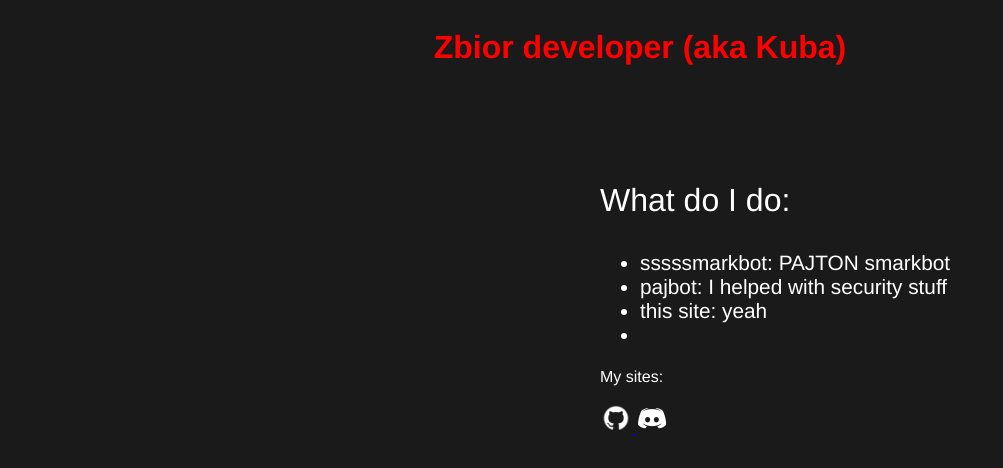
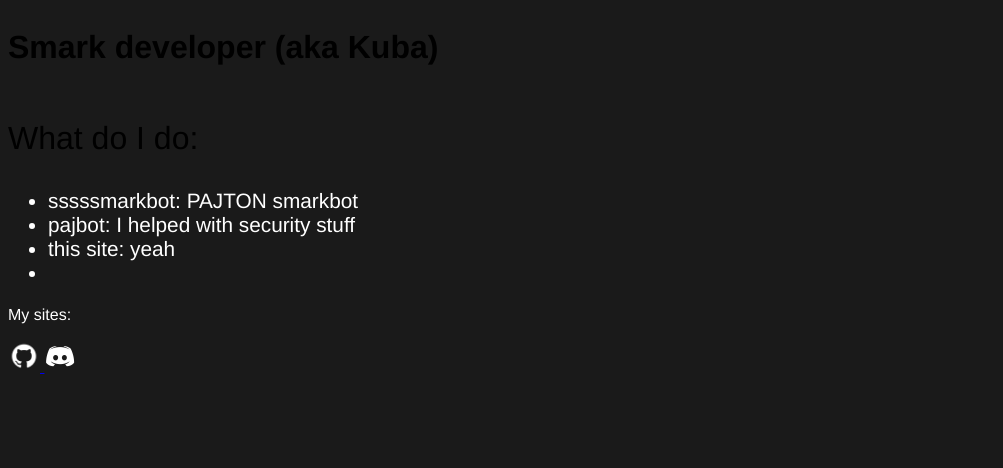
Before and after one commit to jakubek0708/stroneczka, a website: page index.html in a window 1280 px wide. Shown: the whole page, without its empty margins (0-1003 px from the left). Drawn offline with Linux system fonts and the light colour scheme.

Commit message:
refactor(index.html): change styling

```diff
--- a/index.html
+++ b/index.html
@@ -1,25 +1,27 @@
+<!DOCTYPE html>
+<html lang="en">
 <head>
+  <meta charset="UTF-8">
+  <meta http-equiv="X-UA-Compatible" content="IE=edge">
+  <meta name="viewport" content="width=device-width, initial-scale=1.0">
+  <link rel="stylesheet" href="style.css">
   <title>zbior</title>
-<link rel="stylesheet" href="style.css">
 </head>
-
+<body>
+  <div class ="wrapper">
     <script src="xd.js"></script>
-
-<body>
-<div class = wrapper>
-<center><h1 class='zbiorme'>Zbior developer (aka Kuba)</h1></center>
-
-
-<div class=smieci>
-  <p class=title>What do I do: </p>
-  <ul class=list>
+    <header class="header"><h1>Smark developer (aka Kuba)</h1></header>
+    <main class="main">
+      <div>
+        <p class="title">What do I do: </p>
+        <ul class="list">
           <li>sssssmarkbot: PAJTON smarkbot</li>
           <li>pajbot: I helped with security stuff</li>
           <li>this site: yeah</li>
           <li></li>
         </ul>
         <footer class="footer">
-  <p class=links>My sites:</p>
+          <p class="links">My sites:</p>
           <a href="https://github.com/jakubek0708" target="_blank">
             <img src="github.png" width="32" height="32">
             </img>
@@ -30,5 +32,7 @@
           </a>
         </footer>
       </div>
+    </main>
   </div>
 </body>
+</html>
```
Lines whose indentation alone changed are shown as unchanged.
